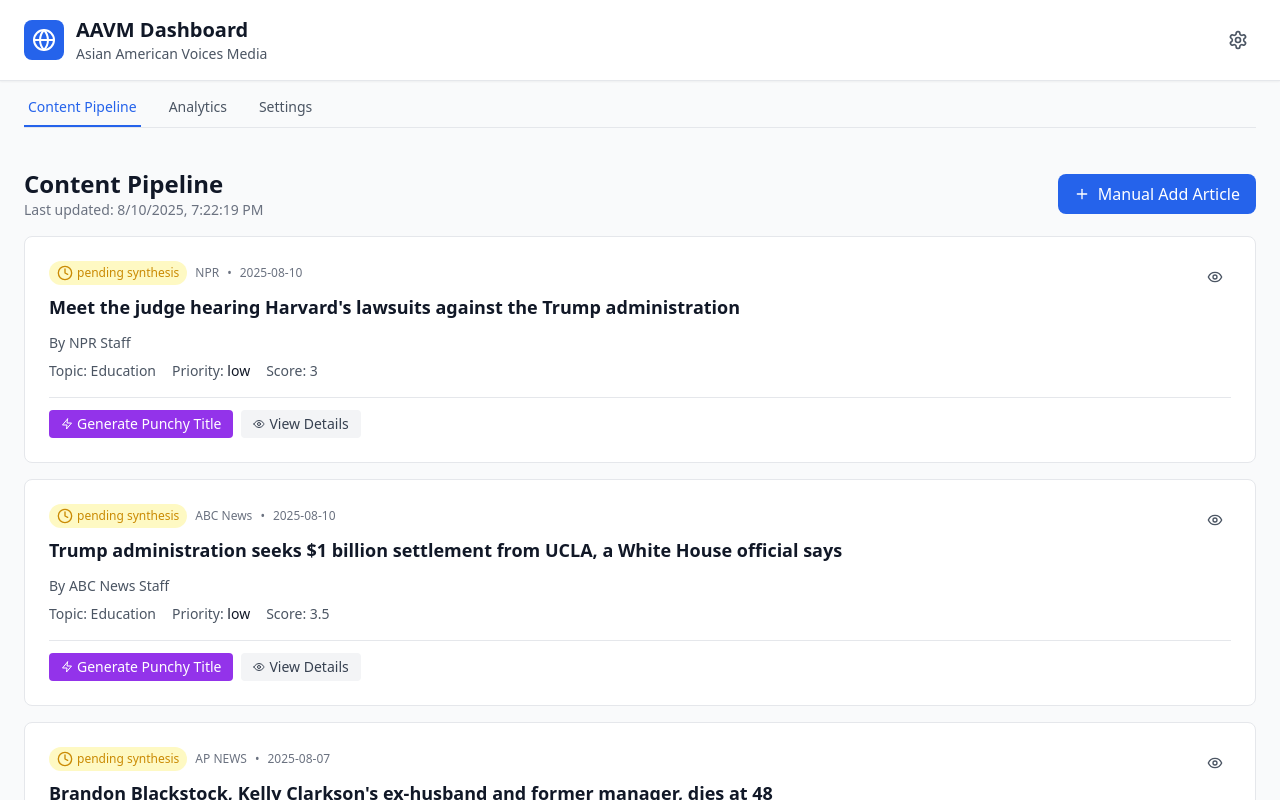
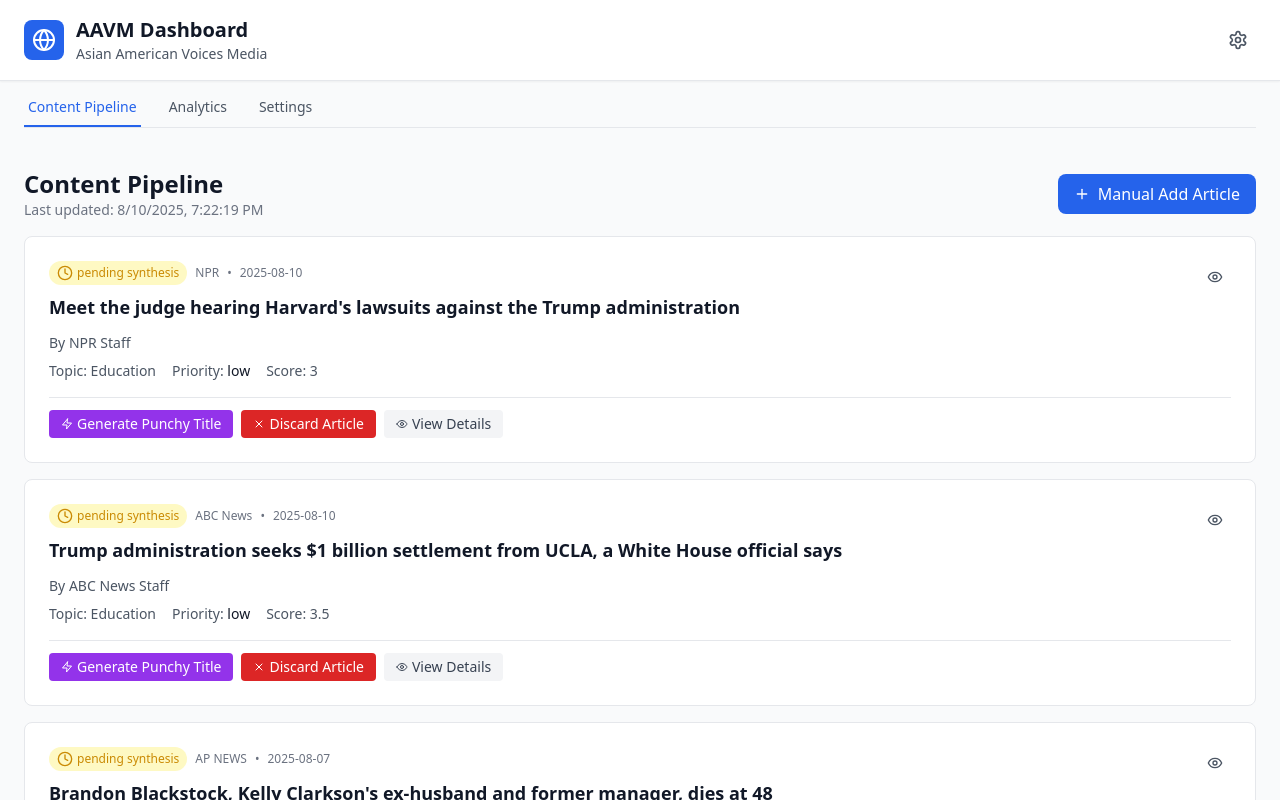
Before and after one commit to asianamericanvoices/aavm-dashboard, a Next.js app: page / in a window 1280 px wide. Shown: the top 800 px of the page. Built offline with nearby package versions, Linux system fonts and the light colour scheme.

Commit message:
Update page.js

```diff
--- a/app/page.js
+++ b/app/page.js
@@ -1,7 +1,7 @@
 'use client';
 
 import React, { useState, useEffect } from 'react';
-import { Plus, Eye, Edit3, Globe, CheckCircle, Clock, AlertCircle, BarChart3, Settings, Zap } from 'lucide-react';
+import { Plus, Eye, Edit3, Globe, CheckCircle, Clock, AlertCircle, BarChart3, Settings, Zap, X, ExternalLink } from 'lucide-react';
 
 export default function AAVMDashboard() {
   const [articles, setArticles] = useState([]);
@@ -138,6 +138,14 @@ export default function AAVMDashboard() {
       case 'ready_for_publication': return <CheckCircle className="w-4 h-4" />;
       case 'published': return <CheckCircle className="w-4 h-4" />;
       default: return <Clock className="w-4 h-4" />;
+    }
+  };
+
+  const handleDiscardArticle = (articleId) => {
+  if (confirm('Are you sure you want to discard this article?')) {
+    setArticles(prev => prev.map(a =>
+      a.id === articleId ? { ...a, status: 'discarded' } : a
+    ));
   }
 };
 
@@ -992,6 +1000,7 @@ export default function AAVMDashboard() {
               <div className="border-t pt-3 mt-3">
                 <div className="flex gap-2 flex-wrap">
                   {article.status === 'pending_synthesis' && (
+                    <>
                       <button
                         onClick={() => handleGenerateTitle(article.id)}
                         className="px-3 py-1 bg-purple-600 text-white rounded hover:bg-purple-700 text-sm flex items-center gap-1"
@@ -999,6 +1008,14 @@ export default function AAVMDashboard() {
                         <Zap className="w-3 h-3" />
                         Generate Punchy Title
                       </button>
+                      <button
+                        onClick={() => handleDiscardArticle(article.id)}
+                        className="px-3 py-1 bg-red-600 text-white rounded hover:bg-red-700 text-sm flex items-center gap-1"
+                      >
+                        <X className="w-3 h-3" />
+                        Discard Article
+                      </button>
+                    </>
                   )}
                   {article.status === 'generating_title' && (
                     <button
```
Lines whose indentation alone changed are shown as unchanged.
